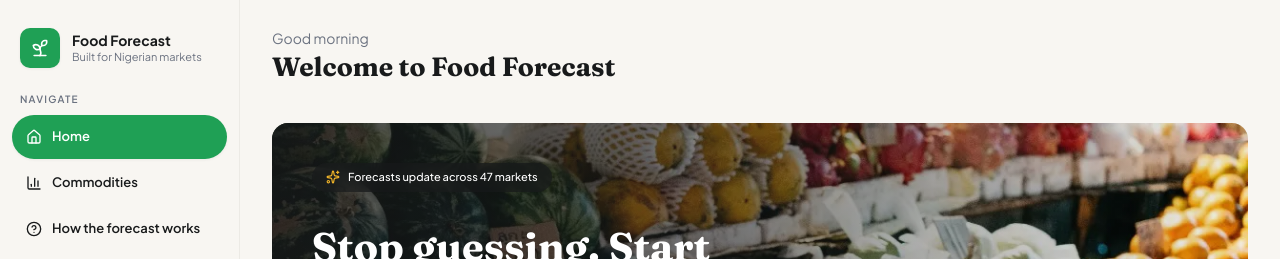
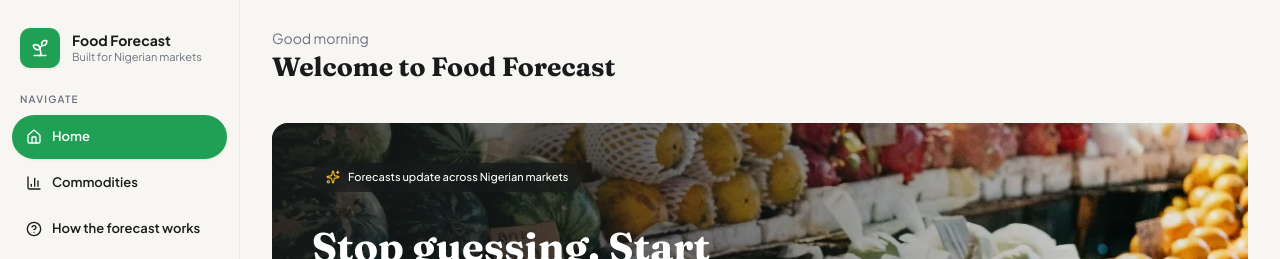
Before and after one commit to Demiladepy/food-forecast, a React (Vite) app: page / in a window 1280 px wide. Shown: the top 259 px of the page. Built offline with nearby package versions, Linux system fonts and the light colour scheme; no server answers.

Commit message:
style: change 47 markets to Nigerian markets in home hero badge

```diff
--- a/src/features/home/HomePage.tsx
+++ b/src/features/home/HomePage.tsx
@@ -59,7 +59,7 @@ export function HomePage() {
         <div className="relative flex min-h-[21rem] flex-col px-5 py-6 sm:min-h-[23rem] sm:px-8 sm:py-8 md:px-10 md:py-10 lg:min-h-[25rem]">
           <span className="inline-flex w-fit max-w-full items-center gap-2 rounded-pill bg-brand-dark/60 px-3 py-1.5 text-[10px] font-medium text-white backdrop-blur-sm sm:px-3.5 sm:text-[11px]">
             <Sparkles className="size-3.5 shrink-0 text-brand-gold" strokeWidth={2} aria-hidden />
-            <span className="truncate">Forecasts update across 47 markets</span>
+            <span className="truncate">Forecasts update across Nigerian markets</span>
           </span>
 
           <div className="mt-auto flex w-full flex-col items-start pt-6 sm:max-w-2xl sm:pt-8">
```
